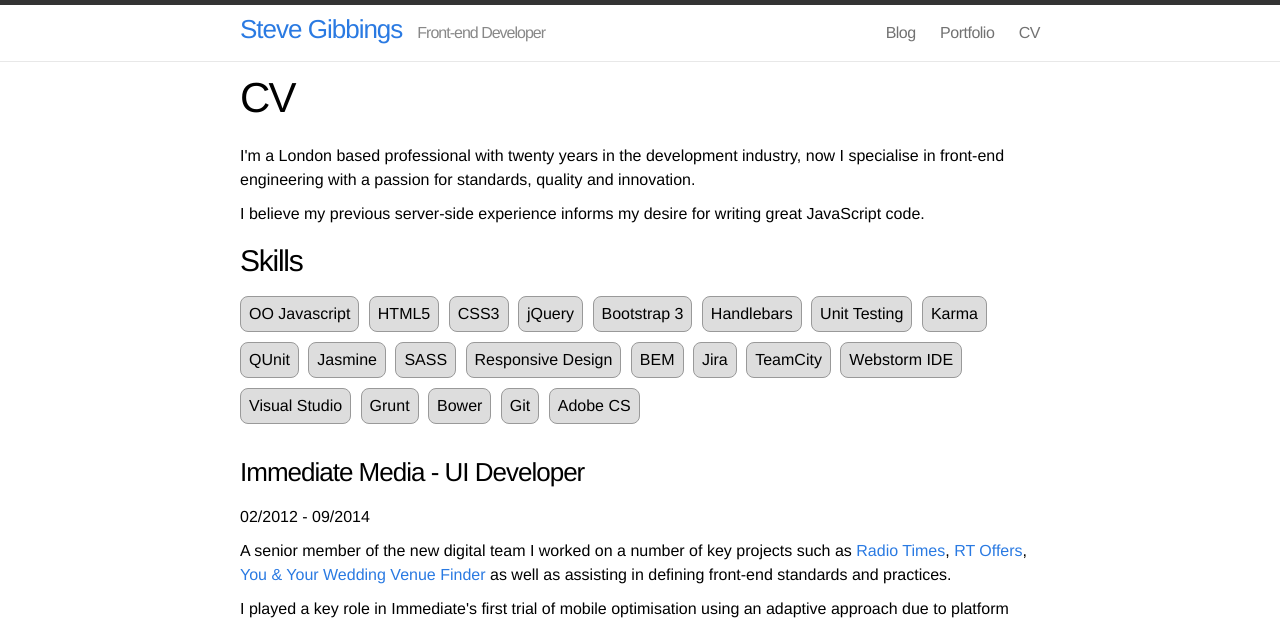
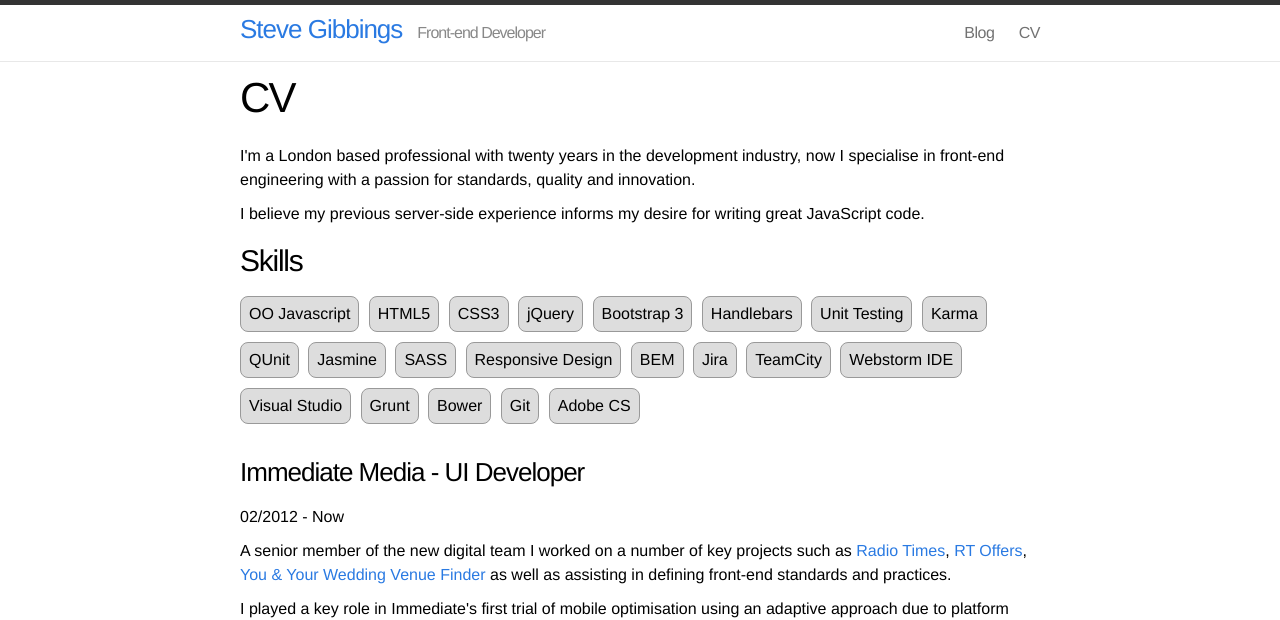
Before and after one commit to stevegibbings/stevegibbings.github.io, a Jekyll site: the page built from cv.html, in a window 1280 px wide. Shown: the top 620 px of the page. Built offline with Jekyll 4.4.1, drawn with Linux system fonts in a browser that asks for light colours.

```diff
--- a/_config.yml
+++ b/_config.yml
@@ -1,7 +1,7 @@
 # Site settings
 title: Steve Gibbings
 subtitle: Front-end Developer
-metatitle: Portfolio and blog of a freelance front-end developer in London
+metatitle: Portfolio of a front-end developer in London
 email: me@stevegibbings.co.uk
 description: "I'm a London based professional with twenty years in the development industry, now I specialise in front-end engineering with a passion for standards, quality and innovation."
 baseurl: ""
--- a/_data/navigation.yml
+++ b/_data/navigation.yml
@@ -1,6 +1,4 @@
 - title: Blog
   url: /
-- title: Portfolio
-  url: /portfolio
 - title: CV
   url: /cv
--- a/cv.html
+++ b/cv.html
@@ -20,7 +20,7 @@
 <article class="job">
     <h3>Immediate Media - UI Developer</h3>
 
-    <p>02/2012 - 09/2014</p>
+    <p>02/2012 - Now</p>
 
     <p>A senior member of the new digital team I worked on a number of key projects such as <a href="/portfolio/radiotimes">Radio Times</a>, <a href="/portfolio/radiotimes-offers">RT Offers</a>, <a href="/portfolio/youandyourwedding">You &amp; Your Wedding Venue Finder</a> as well as assisting in defining front-end standards and practices.</p>
 
```
